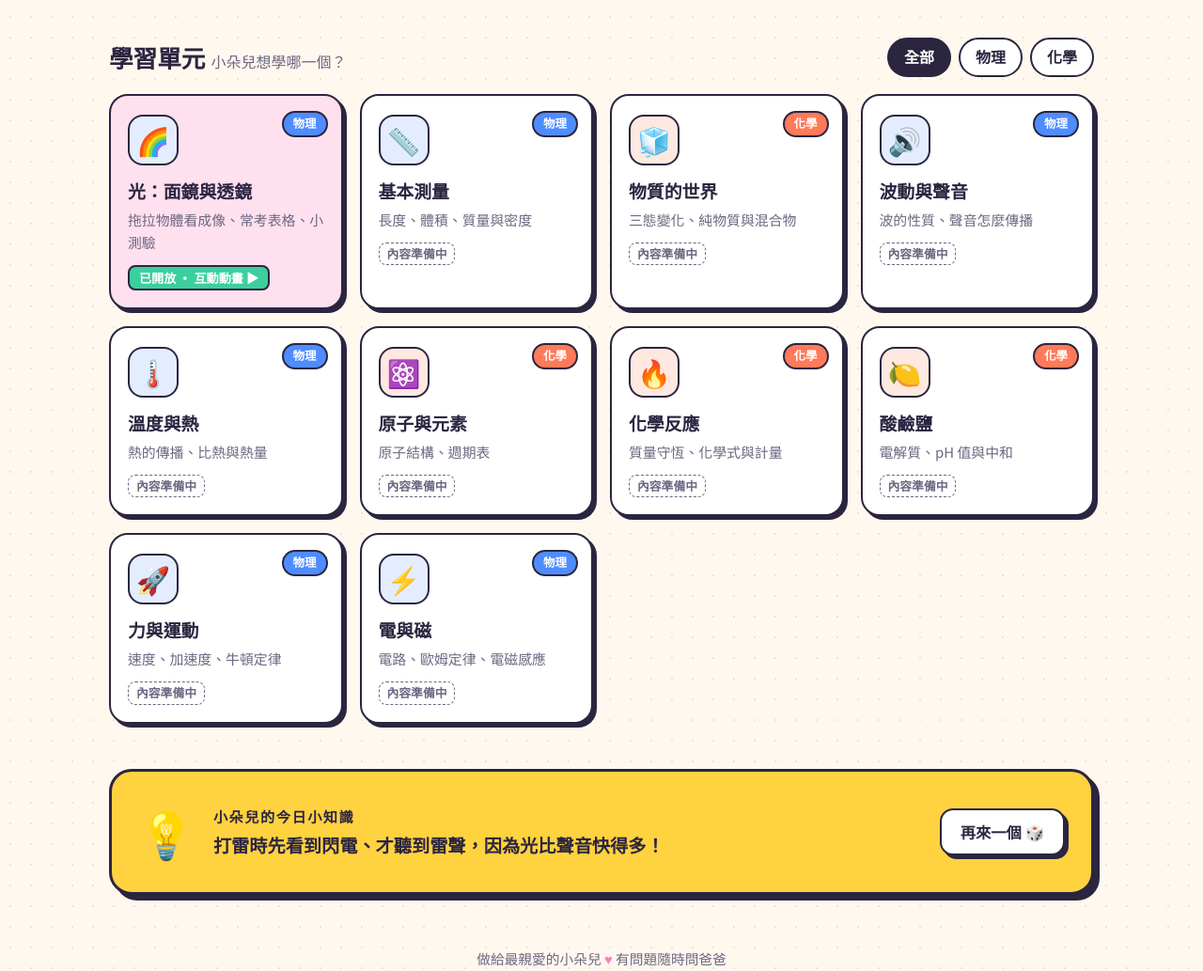
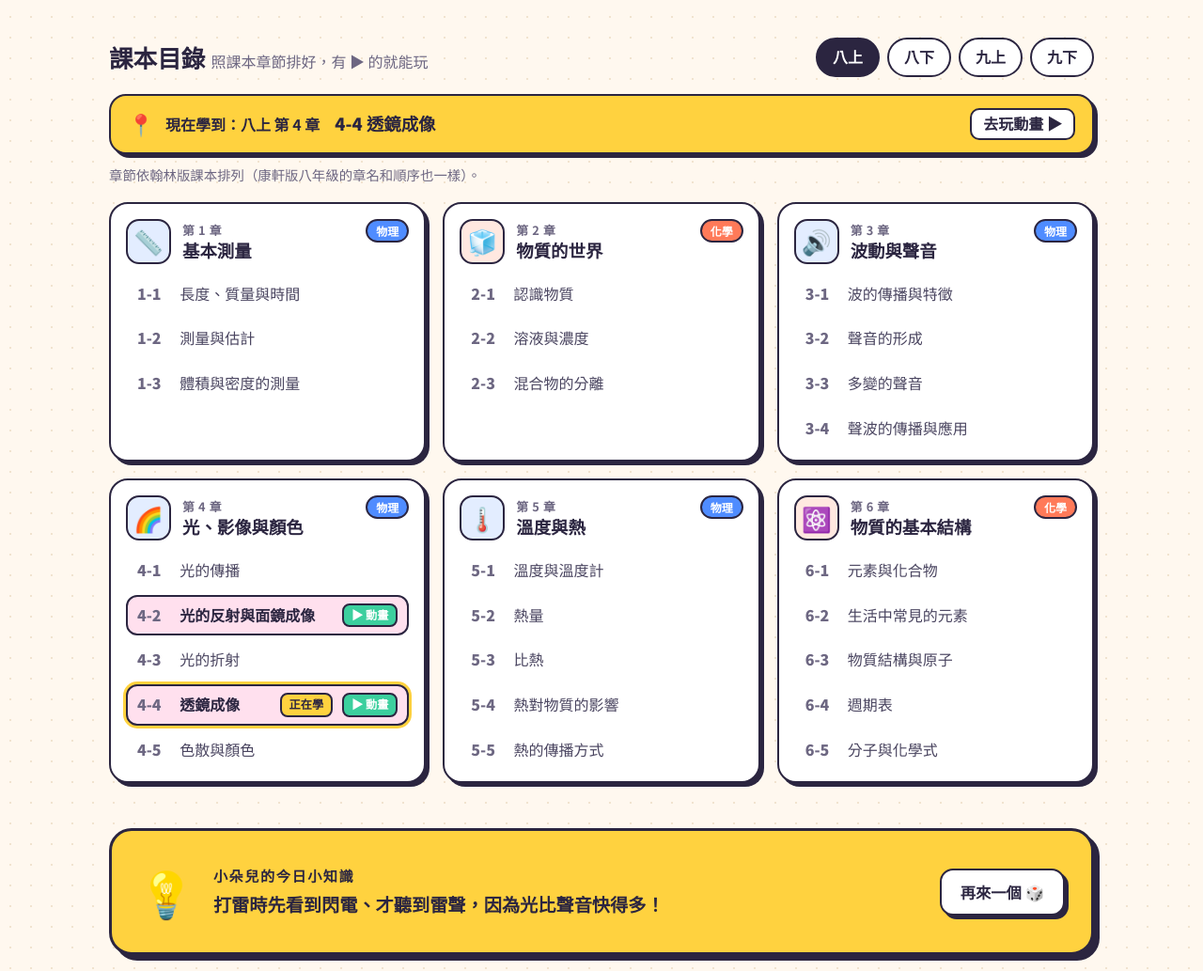
Before and after one commit to Joption-tw/xiaoduoer-science, a plain HTML site: page index.html in a window 1280 px wide. Shown: the part 697-1730 px from the top of the page at 94% size. Drawn offline with Linux system fonts and the light colour scheme.

Commit message:
首頁改成課本目錄：八上到九下每一章每一節，標出現在學到 4-4 透鏡成像；目錄資料放 curriculum.js
Co-Authored-By: Claude Opus 5.5 <noreply@anthropic.com>

```diff
--- /dev/null
+++ b/curriculum.js
@@ -0,0 +1,66 @@
+/* 課本目錄：首頁「課本目錄」區塊的資料都在這裡，補內容只要改這個檔。
+   來源：115 學年度翰林版國中自然八、九年級課程計畫（康軒版八年級章名與順序相同）。
+   九年級的章名是照各節內容整理的，課本上的實際章名可能略有不同。
+
+   每一節的寫法： ['4-4', '透鏡成像', 'optics.html']
+     第 3 格放做好的頁面網址；還沒做就只寫前兩格。
+   NOW：目前學到哪一節（首頁上方會顯示「現在學到」）。 */
+window.BOOK = {
+  version: '翰林版',
+  now: { term: '8a', sec: '4-4' },
+  terms: [
+    { id: '8a', name: '八上', full: '八年級上學期（第三冊）', chapters: [
+      { n: 1, title: '基本測量', sub: 'phy', icon: '📏', secs: [
+        ['1-1', '長度、質量與時間'], ['1-2', '測量與估計'], ['1-3', '體積與密度的測量'] ] },
+      { n: 2, title: '物質的世界', sub: 'chem', icon: '🧊', secs: [
+        ['2-1', '認識物質'], ['2-2', '溶液與濃度'], ['2-3', '混合物的分離'] ] },
+      { n: 3, title: '波動與聲音', sub: 'phy', icon: '🔊', secs: [
+        ['3-1', '波的傳播與特徵'], ['3-2', '聲音的形成'], ['3-3', '多變的聲音'], ['3-4', '聲波的傳播與應用'] ] },
+      { n: 4, title: '光、影像與顏色', sub: 'phy', icon: '🌈', secs: [
+        ['4-1', '光的傳播'], ['4-2', '光的反射與面鏡成像', 'optics.html'], ['4-3', '光的折射'],
+        ['4-4', '透鏡成像', 'optics.html'], ['4-5', '色散與顏色'] ] },
+      { n: 5, title: '溫度與熱', sub: 'phy', icon: '🌡️', secs: [
+        ['5-1', '溫度與溫度計'], ['5-2', '熱量'], ['5-3', '比熱'], ['5-4', '熱對物質的影響'], ['5-5', '熱的傳播方式'] ] },
+      { n: 6, title: '物質的基本結構', sub: 'chem', icon: '⚛️', secs: [
+        ['6-1', '元素與化合物'], ['6-2', '生活中常見的元素'], ['6-3', '物質結構與原子'], ['6-4', '週期表'], ['6-5', '分子與化學式'] ] },
+    ] },
+    { id: '8b', name: '八下', full: '八年級下學期（第四冊）', chapters: [
+      { n: 1, title: '化學反應', sub: 'chem', icon: '🔥', secs: [
+        ['1-1', '質量守恆定律'], ['1-2', '反應式與化學計量'] ] },
+      { n: 2, title: '氧化還原反應', sub: 'chem', icon: '🔩', secs: [
+        ['2-1', '氧化反應與活性'], ['2-2', '氧化與還原反應'] ] },
+      { n: 3, title: '電解質與酸鹼鹽', sub: 'chem', icon: '🍋', secs: [
+        ['3-1', '電解質'], ['3-2', '酸和鹼'], ['3-3', '酸鹼的強弱與 pH 值'], ['3-4', '酸鹼反應'] ] },
+      { n: 4, title: '反應速率與平衡', sub: 'chem', icon: '⏱️', secs: [
+        ['4-1', '反應速率'], ['4-2', '可逆反應與平衡'] ] },
+      { n: 5, title: '有機化合物', sub: 'chem', icon: '🧴', secs: [
+        ['5-1', '有機化合物的組成'], ['5-2', '常見的有機化合物'], ['5-3', '聚合物與衣料纖維'], ['5-4', '食品與清潔劑'] ] },
+      { n: 6, title: '力與壓力', sub: 'phy', icon: '🏋️', secs: [
+        ['6-1', '力與平衡'], ['6-2', '摩擦力'], ['6-3', '壓力'], ['6-4', '浮力'] ] },
+    ] },
+    { id: '9a', name: '九上', full: '九年級上學期（第五冊）', chapters: [
+      { n: 1, title: '直線運動', sub: 'phy', icon: '🚗', secs: [
+        ['1-1', '位置、路徑長與位移'], ['1-2', '速率與速度'], ['1-3', '加速度運動'], ['1-4', '自由落體運動'] ] },
+      { n: 2, title: '力與運動', sub: 'phy', icon: '🚀', secs: [
+        ['2-1', '慣性定律'], ['2-2', '運動定律'], ['2-3', '作用力與反作用力定律'], ['2-4', '圓周運動與萬有引力'], ['2-5', '力矩與槓桿原理'] ] },
+      { n: 3, title: '功與能', sub: 'phy', icon: '⚙️', secs: [
+        ['3-1', '功與功率'], ['3-2', '動能與位能'], ['3-3', '能量守恆定律與能源'], ['3-4', '簡單機械'] ] },
+      { n: 4, title: '靜電與電路', sub: 'phy', icon: '⚡', secs: [
+        ['4-1', '電荷與靜電現象'], ['4-2', '電流'], ['4-3', '電壓'], ['4-4', '歐姆定律與電阻'] ] },
+      { n: 5, title: '地球與地表的變化', sub: 'earth', icon: '🌏', secs: [
+        ['5-1', '我們的地球'], ['5-2', '地表的改變與平衡'], ['5-3', '岩石與礦物'] ] },
+      { n: 6, title: '板塊運動與地球歷史', sub: 'earth', icon: '🌋', secs: [
+        ['6-1', '地球的構造與板塊運動'], ['6-2', '板塊運動與內營力的影響'], ['6-3', '岩層的秘密'] ] },
+    ] },
+    { id: '9b', name: '九下', full: '九年級下學期（第六冊）', chapters: [
+      { n: 1, title: '電流的效應', sub: 'phy', icon: '💡', secs: [
+        ['1-1', '電流的熱效應'], ['1-2', '生活用電'], ['1-3', '電池'], ['1-4', '電流的化學效應'] ] },
+      { n: 2, title: '電與磁', sub: 'phy', icon: '🧲', secs: [
+        ['2-1', '磁鐵與磁場'], ['2-2', '電流的磁效應'], ['2-3', '電流與磁場的交互作用'], ['2-4', '電磁感應'] ] },
+      { n: 3, title: '天氣變化', sub: 'earth', icon: '⛅', secs: [
+        ['3-1', '地球的大氣'], ['3-2', '天氣現象'], ['3-3', '氣團與鋒面'], ['3-4', '臺灣的災變天氣'] ] },
+      { n: 4, title: '全球變遷與永續', sub: 'earth', icon: '🌍', secs: [
+        ['4-1', '海洋與大氣的互動'], ['4-2', '全球變遷'], ['4-3', '人與自然的互動'] ] },
+    ] },
+  ],
+};
--- a/index.html
+++ b/index.html
@@ -21,7 +21,7 @@
 <link rel="preconnect" href="https://fonts.gstatic.com" crossorigin>
 <link href="https://fonts.googleapis.com/css2?family=Noto+Sans+TC:wght@400;500;700;900&display=swap" rel="stylesheet">
 <style>
-  /* 版面：大封面（名字 + 大鳳蝶）→ 單元卡片 → 今日小知識。貼紙感，可愛版大鳳蝶是小朵兒的記號 */
+  /* 版面：大封面（名字 + 大鳳蝶）→ 課本目錄（資料在 curriculum.js）→ 今日小知識。貼紙感，可愛版大鳳蝶是小朵兒的記號 */
   :root {
     --bg: #fff8ef;
     --ink: #2b2540;
@@ -146,34 +146,39 @@
   }
   .chip.on { background: var(--ink); color: #fff; }
 
-  /* 單元卡片 */
-  .grid { display: grid; grid-template-columns: repeat(auto-fill, minmax(230px, 1fr)); gap: 18px; }
-  .card {
-    position: relative; background: var(--card); border: 2.5px solid var(--line); border-radius: 20px;
-    padding: 20px 18px 18px; box-shadow: var(--shadow); transition: transform .15s, box-shadow .15s;
-    text-decoration: none; color: inherit; display: block;
+  /* 課本目錄：學期分頁 → 現在學到 → 每一章一張卡，節列在卡片裡 */
+  :root { --earth: #20b07a; --earth-soft: #e4f9ef; }
+  .now-bar {
+    display: flex; align-items: center; gap: 12px; flex-wrap: wrap; text-decoration: none; color: var(--ink);
+    background: var(--sun); border: 2.5px solid var(--line); border-radius: 18px; box-shadow: var(--shadow);
+    padding: 12px 18px; margin-bottom: 10px; font-weight: 700; transition: transform .12s, box-shadow .12s;
   }
-  .card:hover { transform: translate(-3px, -3px) rotate(-.5deg); box-shadow: 7px 7px 0 var(--line); }
-  .card .icon {
-    width: 54px; height: 54px; border-radius: 16px; display: grid; place-items: center; font-size: 1.8rem;
-    border: 2px solid var(--line); margin-bottom: 12px;
-  }
-  .card.phy .icon { background: var(--phy-soft); }
-  .card.chem .icon { background: var(--chem-soft); }
-  .card h3 { margin: 0 0 4px; font-size: 1.18rem; }
-  .card p { margin: 0; color: var(--muted); font-size: .93rem; }
-  .tag {
-    position: absolute; top: 16px; right: 14px; font-size: .78rem; font-weight: 700; color: #fff;
-    padding: 2px 10px; border-radius: 999px; border: 2px solid var(--line);
-  }
-  .phy .tag { background: var(--phy); }
-  .chem .tag { background: var(--chem); }
-  .soon { display: inline-block; margin-top: 12px; font-size: .8rem; font-weight: 700; color: var(--muted);
-    border: 1.5px dashed var(--muted); border-radius: 8px; padding: 1px 8px; }
-  .card.hide { display: none; }
-  .card.ready { background: var(--pink-soft); }
-  .open { display: inline-block; margin-top: 12px; font-size: .82rem; font-weight: 900; color: #fff;
-    background: var(--mint); border: 2px solid var(--line); border-radius: 8px; padding: 1px 10px; }
+  a.now-bar:hover { transform: translate(-2px, -2px); box-shadow: 6px 6px 0 var(--line); }
+  .now-bar .pin { font-size: 1.4rem; flex: none; }
+  .now-bar .txt { flex: 1 1 220px; min-width: 0; }
+  .now-bar b { font-size: 1.15rem; font-weight: 900; }
+  .now-bar .go { margin-left: auto; background: #fff; border: 2px solid var(--line); border-radius: 10px; padding: 2px 12px; font-weight: 900; }
+  .book-note { margin: 0 0 18px; color: var(--muted); font-size: .9rem; }
+  .chapters { display: grid; grid-template-columns: repeat(auto-fill, minmax(300px, 1fr)); gap: 18px; }
+  .chap { background: var(--card); border: 2.5px solid var(--line); border-radius: 20px; padding: 16px 16px 12px; box-shadow: var(--shadow); min-width: 0; }
+  .chap-head { display: flex; align-items: center; gap: 12px; margin-bottom: 10px; }
+  .chap .icon { width: 48px; height: 48px; flex: none; border-radius: 14px; display: grid; place-items: center; font-size: 1.6rem; border: 2px solid var(--line); }
+  .chap.phy .icon { background: var(--phy-soft); } .chap.chem .icon { background: var(--chem-soft); } .chap.earth .icon { background: var(--earth-soft); }
+  .chap-head small { display: block; color: var(--muted); font-weight: 700; font-size: .8rem; letter-spacing: .05em; }
+  .chap-head h3 { margin: 0; font-size: 1.15rem; line-height: 1.3; text-wrap: balance; }
+  .chap .tag { margin-left: auto; align-self: start; font-size: .75rem; font-weight: 700; color: #fff; padding: 1px 9px; border-radius: 999px; border: 2px solid var(--line); flex: none; }
+  .chap.phy .tag { background: var(--phy); } .chap.chem .tag { background: var(--chem); } .chap.earth .tag { background: var(--earth); }
+  .secs { list-style: none; margin: 0; padding: 0; display: grid; gap: 4px; }
+  .sec { display: flex; align-items: center; gap: 10px; padding: 7px 10px; border-radius: 12px; color: var(--ink); text-decoration: none; border: 2px solid transparent; }
+  .sec .num { font-weight: 900; color: var(--muted); font-variant-numeric: tabular-nums; flex: none; min-width: 2.2em; }
+  .sec .nm { flex: 1; min-width: 0; }
+  .sec .badge { flex: none; font-size: .76rem; font-weight: 900; border-radius: 8px; padding: 1px 8px; border: 2px solid var(--line); }
+  a.sec { background: var(--pink-soft); border-color: var(--line); font-weight: 700; }
+  a.sec:hover { background: #ffd0e6; }
+  a.sec .badge { background: var(--mint); color: #fff; }
+  .sec.now { box-shadow: 0 0 0 3px var(--sun); }
+  .sec .badge.nowb { background: var(--sun); color: var(--ink); }
+  .sec:not(a) .nm { color: #4a4560; }
 
   /* 今日小知識 */
   .fact {
@@ -284,26 +289,12 @@
     <main>
       <section id="units">
         <div class="sec-head">
-          <h2>學習單元<span>小朵兒想學哪一個？</span></h2>
-          <div class="filters">
-            <button class="chip on" data-f="all">全部</button>
-            <button class="chip" data-f="phy">物理</button>
-            <button class="chip" data-f="chem">化學</button>
-          </div>
+          <h2>課本目錄<span>照課本章節排好，有 ▶ 的就能玩</span></h2>
+          <div class="filters" id="terms" role="tablist" aria-label="選擇學期"></div>
         </div>
-
-        <div class="grid">
-          <a class="card phy ready" href="optics.html"><span class="tag">物理</span><div class="icon">🌈</div><h3>光：面鏡與透鏡</h3><p>拖拉物體看成像、常考表格、小測驗</p><span class="open">已開放 · 互動動畫 ▶</span></a>
-          <a class="card phy" href="#"><span class="tag">物理</span><div class="icon">📏</div><h3>基本測量</h3><p>長度、體積、質量與密度</p><span class="soon">內容準備中</span></a>
-          <a class="card chem" href="#"><span class="tag">化學</span><div class="icon">🧊</div><h3>物質的世界</h3><p>三態變化、純物質與混合物</p><span class="soon">內容準備中</span></a>
-          <a class="card phy" href="#"><span class="tag">物理</span><div class="icon">🔊</div><h3>波動與聲音</h3><p>波的性質、聲音怎麼傳播</p><span class="soon">內容準備中</span></a>
-          <a class="card phy" href="#"><span class="tag">物理</span><div class="icon">🌡️</div><h3>溫度與熱</h3><p>熱的傳播、比熱與熱量</p><span class="soon">內容準備中</span></a>
-          <a class="card chem" href="#"><span class="tag">化學</span><div class="icon">⚛️</div><h3>原子與元素</h3><p>原子結構、週期表</p><span class="soon">內容準備中</span></a>
-          <a class="card chem" href="#"><span class="tag">化學</span><div class="icon">🔥</div><h3>化學反應</h3><p>質量守恆、化學式與計量</p><span class="soon">內容準備中</span></a>
-          <a class="card chem" href="#"><span class="tag">化學</span><div class="icon">🍋</div><h3>酸鹼鹽</h3><p>電解質、pH 值與中和</p><span class="soon">內容準備中</span></a>
-          <a class="card phy" href="#"><span class="tag">物理</span><div class="icon">🚀</div><h3>力與運動</h3><p>速度、加速度、牛頓定律</p><span class="soon">內容準備中</span></a>
-          <a class="card phy" href="#"><span class="tag">物理</span><div class="icon">⚡</div><h3>電與磁</h3><p>電路、歐姆定律、電磁感應</p><span class="soon">內容準備中</span></a>
-        </div>
+        <a class="now-bar" id="nowBar" hidden></a>
+        <p class="book-note" id="bookNote"></p>
+        <div class="chapters" id="chapters"></div>
       </section>
 
       <section>
@@ -321,15 +312,53 @@
     <footer>做給最親愛的小朵兒 <span class="heart">♥</span> 有問題隨時問爸爸</footer>
   </div>
 
+<script src="curriculum.js?v=1"></script>
 <script>
-  // 單元篩選
-  const chips = document.querySelectorAll('.chip');
-  const cards = document.querySelectorAll('.card');
-  chips.forEach(chip => chip.addEventListener('click', () => {
-    chips.forEach(c => c.classList.toggle('on', c === chip));
-    const f = chip.dataset.f;
-    cards.forEach(card => card.classList.toggle('hide', f !== 'all' && !card.classList.contains(f)));
-  }));
+  // 課本目錄（資料在 curriculum.js）
+  (function () {
+    const B = window.BOOK; if (!B) return;
+    const SUB = { phy: '物理', chem: '化學', earth: '地科' };
+    const KEY = 'xde-term';
+    let cur = B.now.term;
+    try { const t = localStorage.getItem(KEY); if (B.terms.some(x => x.id === t)) cur = t; } catch (e) {}
+
+    // 現在學到哪裡
+    const nt = B.terms.find(t => t.id === B.now.term);
+    let nowSec = null, nowChap = null;
+    if (nt) for (const c of nt.chapters) for (const x of c.secs) if (x[0] === B.now.sec) { nowSec = x; nowChap = c; }
+    const bar = document.getElementById('nowBar');
+    if (nowSec) {
+      bar.hidden = false;
+      bar.innerHTML = `<span class="pin">📍</span><span class="txt">現在學到：${nt.name} 第 ${nowChap.n} 章　<b>${nowSec[0]} ${nowSec[1]}</b></span>` +
+        (nowSec[2] ? '<span class="go">去玩動畫 ▶</span>' : '');
+      if (nowSec[2]) bar.href = nowSec[2]; else bar.removeAttribute('href');
+    }
+    document.getElementById('bookNote').textContent =
+      `章節依${B.version}課本排列（康軒版八年級的章名和順序也一樣）。`;
+
+    function render() {
+      document.getElementById('terms').innerHTML = B.terms.map(t =>
+        `<button class="chip${t.id === cur ? ' on' : ''}" role="tab" aria-selected="${t.id === cur}" data-t="${t.id}" title="${t.full}">${t.name}</button>`).join('');
+      const term = B.terms.find(t => t.id === cur);
+      document.getElementById('chapters').innerHTML = term.chapters.map(c => {
+        const rows = c.secs.map(x => {
+          const isNow = term.id === B.now.term && x[0] === B.now.sec;
+          const nowB = isNow ? '<span class="badge nowb">正在學</span>' : '';
+          return x[2]
+            ? `<li><a class="sec${isNow ? ' now' : ''}" href="${x[2]}"><span class="num">${x[0]}</span><span class="nm">${x[1]}</span>${nowB}<span class="badge">▶ 動畫</span></a></li>`
+            : `<li><div class="sec${isNow ? ' now' : ''}"><span class="num">${x[0]}</span><span class="nm">${x[1]}</span>${nowB}</div></li>`;
+        }).join('');
+        return `<article class="chap ${c.sub}"><div class="chap-head"><div class="icon" aria-hidden="true">${c.icon}</div>` +
+          `<div><small>第 ${c.n} 章</small><h3>${c.title}</h3></div><span class="tag">${SUB[c.sub]}</span></div><ul class="secs">${rows}</ul></article>`;
+      }).join('');
+    }
+    document.getElementById('terms').addEventListener('click', e => {
+      const b = e.target.closest('[data-t]'); if (!b) return;
+      cur = b.dataset.t; try { localStorage.setItem(KEY, cur); } catch (err) {}
+      render();
+    });
+    render();
+  })();
 
   // 今日小知識
   const facts = [
```
